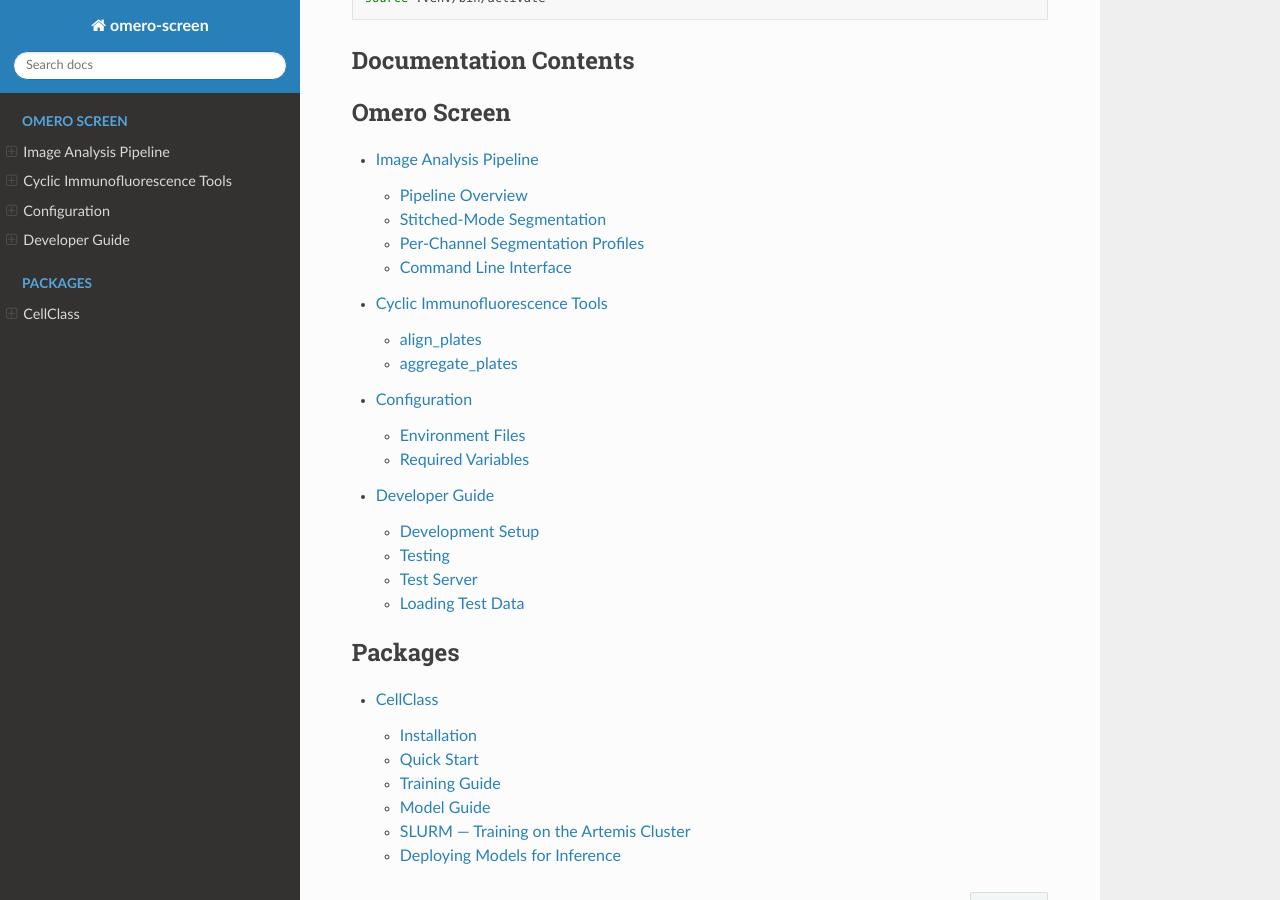
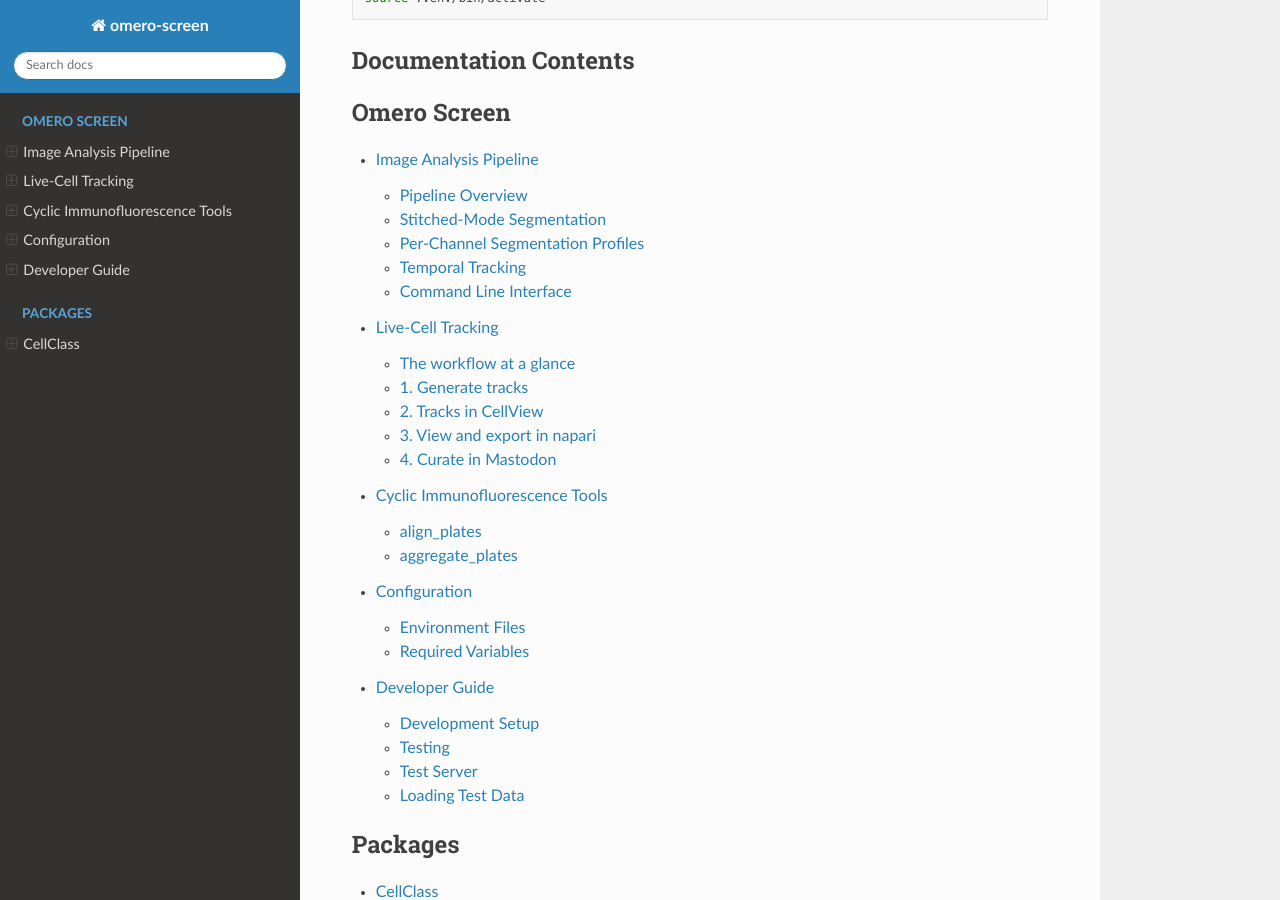
Before and after one commit to HocheggerLab/omero-screen, a Sphinx documentation site: the page built from docs/index.rst, in a window 1280 px wide and 900 px high, scrolled down 1342 px. Built offline with Sphinx 7.4.7 and the Read the Docs theme 3.1.0, drawn with Linux system fonts in a browser that asks for light colours; pages that are not in the unit, such as notebooks, are missing from menus; some of the changed lines change nothing that is shown.

Commit message:
dev(tracking): tracking implementation and data prep for mastodon complete with documentation

```diff
--- a/docs/index.rst
+++ b/docs/index.rst
@@ -61,6 +61,7 @@ Documentation Contents
    :caption: Omero Screen
 
    pipeline
+   tracking
    cyclic_if
    configuration
    developer_guide
--- a/docs/pipeline.rst
+++ b/docs/pipeline.rst
@@ -135,6 +135,47 @@ Override by setting ``OMERO_SCREEN_CONFIG`` to a JSON file with a
 Cellpose parameters — fixed-cell pipelines are unaffected.
 
 
+.. _temporal-tracking:
+
+Temporal Tracking
+-----------------
+
+For live-cell time-lapse plates the pipeline can link segmented nuclei across
+the time axis so each cell carries a stable ``track_id`` for its whole
+lifetime. Tracking uses `Trackastra <https://github.com/weigertlab/trackastra>`_
+(Weigert lab, ECCV 2024) — a track-by-detection model with strong pretrained
+weights and no hyperparameters to tune — and is enabled with the ``--track``
+flag.
+
+How it works:
+
+1. Tracking runs on the **stitched whole-well nucleus mask**, so it requires
+   ``--stitch`` and links cells coherently across field-of-view boundaries.
+2. Trackastra relabels the nucleus mask **in place** so each nucleus's label
+   *is* its ``track_id``. Because cell and cytoplasm measurements are tied to
+   the nucleus by spatial overlap, they inherit the track id automatically.
+3. Four columns flow into the measurements CSV and on into CellView:
+   ``track_id`` and ``parent_track_id`` (the current, curatable values) plus
+   immutable ``track_id_raw`` / ``parent_track_id_raw`` originals. A division
+   gives the two daughter tracks new ids whose ``parent_track_id`` points at
+   the mother.
+4. Tracking is a **no-op on single-timepoint (fixed-cell) plates** — a run with
+   ``--track`` set on a ``T == 1`` plate produces byte-identical output to a
+   run without it.
+
+Tracks are then viewed and curated downstream: explore them in napari with the
+:doc:`omero-screen-napari/tracks_widget`, and hand-correct them in Mastodon via
+the OME-Zarr cache. See the :doc:`tracking` overview for the end-to-end story.
+
+Linking modes are selected with ``--track-mode``:
+
+* ``greedy`` *(default)* — fast greedy linking with divisions.
+* ``greedy_nodiv`` — slightly faster, no divisions (rarely useful for
+  cell-cycle work).
+* ``ilp`` — integer-linear-programming linking; most accurate, slowest, and
+  requires the optional ``motile`` solver stack.
+
+
 Command Line Interface
 ----------------------
 
@@ -205,6 +246,15 @@ The main entry point for running the analysis pipeline against one or more plate
      - Run segmentation on a stitched whole-well canvas instead of per-field.
        See :ref:`stitched-mode` for when to use this. Required for live-cell
        time-lapse plates and for the OME-Zarr napari cache backend.
+   * - ``--track [MODEL]``
+     - off
+     - Track nuclei across time with Trackastra (see :ref:`temporal-tracking`).
+       Optional ``MODEL`` is a pretrained name or checkpoint path; the flag
+       alone defaults to ``general_2d``. Requires ``--stitch`` and a timelapse
+       (``T > 1``); a no-op on single-timepoint plates.
+   * - ``--track-mode MODE``
+     - greedy
+     - Trackastra linking mode: ``greedy``, ``greedy_nodiv``, or ``ilp``.
 
 **Examples**
 
@@ -233,6 +283,9 @@ The main entry point for running the analysis pipeline against one or more plate
 
     # Stitched-mode segmentation (live-cell time-lapse, multi-tile per well)
     omero-screen 12345 --stitch --cp4
+
+    # Live-cell tracking: stitched segmentation + Trackastra nucleus tracking
+    omero-screen 12345 --stitch --track general_2d
 
 
 sbatch_omero_screen
@@ -299,7 +352,9 @@ sbatch_omero_screen
      - Use Cellpose 4 (cpsam) models.
    * - ``--model MODEL``
      - Override all segmentation models with a single model name.
-   * - ``--cp4``
-     - Use Cellpose 4 models.
-   * - ``--model MODEL``
-     - Override all segmentation models.
+   * - ``--stitch``
+     - Run stitched whole-well segmentation.
+   * - ``--track [MODEL]``
+     - Track nuclei across time with Trackastra (requires ``--stitch``).
+   * - ``--track-mode MODE``
+     - Trackastra linking mode (``greedy`` / ``greedy_nodiv`` / ``ilp``).
--- /dev/null
+++ b/docs/tracking.rst
@@ -0,0 +1,140 @@
+.. _tracking:
+
+Live-Cell Tracking
+==================
+
+OmeroScreen can follow individual cells through time. For a live-cell
+time-lapse plate, every segmented nucleus is linked across the time axis so it
+carries a stable ``track_id`` for its whole lifetime, and divisions are recorded
+as a parent → daughter lineage. Tracks flow into the same CellView database as
+every other measurement, can be explored interactively in napari, and can be
+hand-curated in `Mastodon <https://mastodon.readthedocs.io/>`_.
+
+This page is the map for that workflow; each stage links to its detailed
+reference.
+
+
+The workflow at a glance
+------------------------
+
+.. code-block:: text
+
+   omero-screen --stitch --track          (1) generate tracks
+        │  Trackastra links nuclei across time; track_id / parent_track_id
+        │  flow into the measurements CSV
+        ▼
+   cellview import-plate                   (2) tracks land in CellView
+        ▼
+   napari — Tracks Widget                  (3) view & export
+        │  overlay tracks, inspect lineages (arboretum), export per-track CSV
+        ▼
+   Mastodon (Fiji)                         (4) manual curation
+        open the cached OME-Zarr well + tracks.csv, correct by hand
+
+
+1. Generate tracks
+------------------
+
+Run the pipeline with ``--track`` (which requires ``--stitch``):
+
+.. code-block:: bash
+
+   omero-screen 12345 --stitch --track general_2d
+
+Tracking uses `Trackastra <https://github.com/weigertlab/trackastra>`_ to relabel
+the stitched nucleus mask so each nucleus's label *is* its ``track_id``; cell and
+cytoplasm measurements inherit it automatically. Four columns reach the
+measurements table — ``track_id`` / ``parent_track_id`` (curatable) and immutable
+``track_id_raw`` / ``parent_track_id_raw`` — and it is a no-op on fixed-cell
+(``T == 1``) plates.
+
+See :ref:`temporal-tracking` for the full description, linking modes, and CLI
+reference.
+
+
+2. Tracks in CellView
+---------------------
+
+Import the plate as usual (``cellview import-plate 12345``). The track columns
+are picked up automatically — no schema change is needed. From here the tracks
+are queryable alongside intensities, areas, and cell-cycle phase.
+
+
+3. View and export in napari
+----------------------------
+
+Open the well with the **Welldata Widget**, then the **Tracks Widget** to overlay
+the tracks, inspect a single lineage tree (via the bundled *napari-arboretum*
+plugin), export one track's full time-course as CSV, or prepare a well for
+Mastodon. Pinning protects a plate from cache eviction while you curate.
+
+See :doc:`omero-screen-napari/tracks_widget` for the step-by-step guide.
+
+
+.. _mastodon-curation:
+
+4. Curate in Mastodon
+---------------------
+
+Automated tracking is never perfect, so tracks are hand-corrected in Mastodon, a
+mature Fiji track-editing tool. OmeroScreen makes the cached well directly
+openable — no file conversion or image copy.
+
+**The cache.** Cached plates live in a visible folder, ``~/omero-cache`` by
+default (override with ``OMERO_SCREEN_CACHE_PATH``). For a tracked plate, a
+``tracks.csv`` is written automatically next to each well's image when the
+cache is built, so a well is ready for Mastodon with no extra step. The cache is
+size-bounded and evicts least-recently-used plates — **Pin** a plate in the
+Tracks Widget before a long curation session so it is not reclaimed, and
+**Unpin** it when finished.
+
+**Open the image.** In Fiji:
+
+1. **Plugins → Tracking → Mastodon → "new from OME-NGFF…"**.
+2. Paste the path to the well's image group — the multiscale ``0`` group inside
+   the plate store::
+
+       ~/omero-cache/zarr/plate_<id>.zarr/<row>/<col>/0
+
+   for example ``~/omero-cache/zarr/plate_4155.zarr/B/2/0``. Do **not** point at
+   the plate root or the well folder — open the ``0`` image group directly.
+3. Click **Detect datasets**, select the listed row, **OK**, and save the BDV
+   XML when prompted.
+4. The image opens in BigDataViewer. Press ``P`` for the side panel to set
+   per-channel contrast; ``1`` / ``2`` switch channels; ``F`` toggles a fused
+   overlay.
+
+**Import the tracks.** In the main Mastodon window: **File → Import → CSV
+Importer**, choose the ``tracks.csv`` sitting next to the image group
+(``…/<row>/<col>/tracks.csv``), and map the columns:
+
+.. list-table::
+   :widths: 30 70
+   :header-rows: 1
+
+   * - Mastodon field
+     - CSV column
+   * - X / Y / Z
+     - ``x`` / ``y`` / ``z``
+   * - Frame
+     - ``frame``
+   * - ID / Parent ID
+     - ``id`` / ``parent_id``
+   * - Radius (column)
+     - ``radius``
+   * - Label
+     - ``label``
+
+Set a default **Radius** of ``10`` (used only if the radius column is blank).
+
+**Link the views.** Click the same group-lock number (e.g. ``1``) in *both* the
+BigDataViewer and TrackScheme windows, then double-click a spot to navigate
+between the views. Save your work as a ``.mastodon`` project in a stable
+location **outside** the cache (e.g. next to the README in
+``~/mastodon_exports/``) so it is not lost if the plate is later evicted.
+
+.. note::
+
+   The reverse trip — feeding corrected Mastodon tracks back into CellView — is
+   planned but not yet implemented. For now the curated ``.mastodon`` project is
+   the record of corrections.
```
